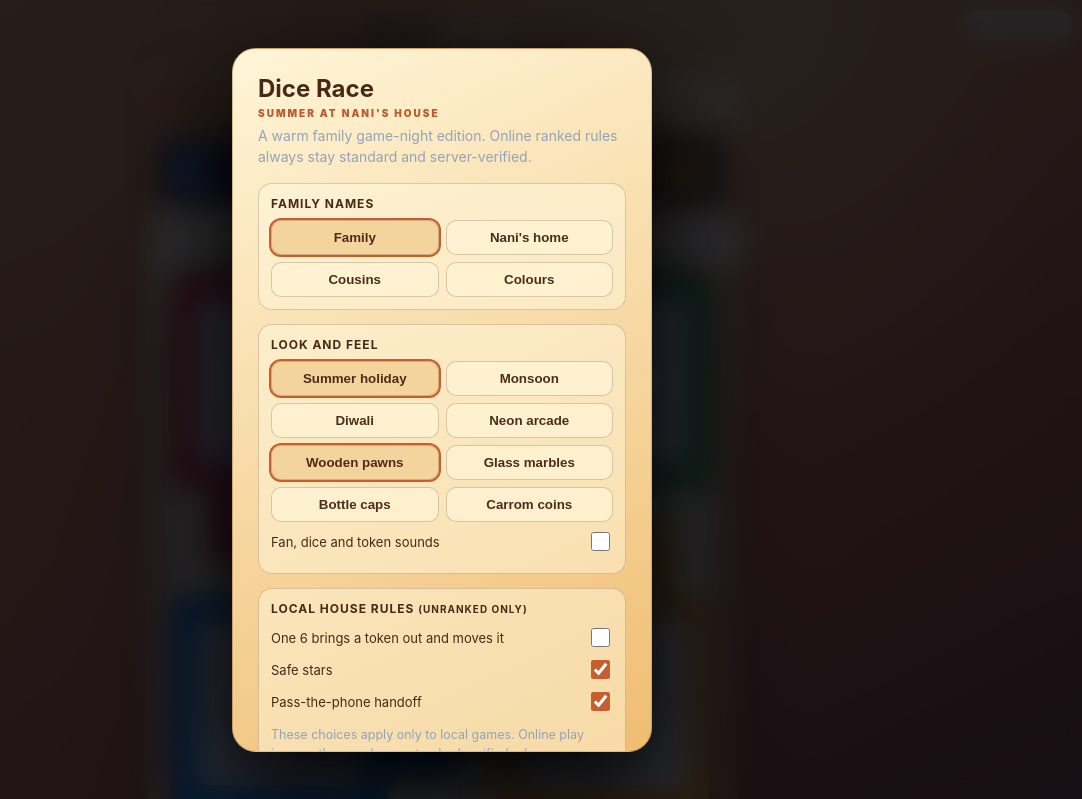
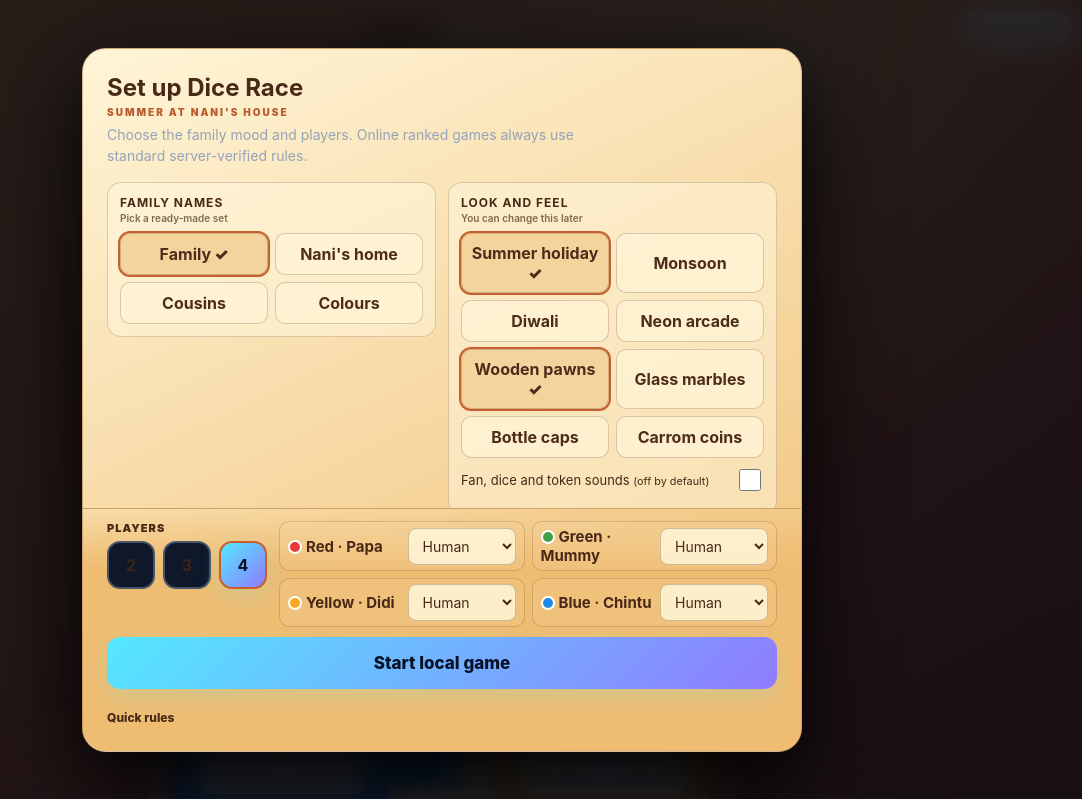
Before and after one commit to Abhijeet351/boardfusion, a website: page index.html in a window 1280 px wide. Shown: the top 799 px of the page, without its empty margins (198-1280 px from the left). Drawn offline with Linux system fonts and the light colour scheme.

Commit message:
Polish game setup and turn feedback
Enhanced accessibility and UI/UX improvements in the game setup and status display.

```diff
--- a/index.html
+++ b/index.html
@@ -113,6 +113,28 @@
   .victory-warm{background:radial-gradient(circle,rgba(255,194,72,.58),rgba(121,53,30,.2) 46%,transparent 70%)}.victory-warm b{font-family:Georgia,serif;background:linear-gradient(120deg,#fff8d0,#ffc44f,#e66e32);-webkit-background-clip:text;background-clip:text;color:transparent}
   @media(max-width:540px){.theme-pill{position:static;margin:4px 0 2px}.choice-grid{grid-template-columns:1fr 1fr}.setup-section{padding:10px}.panel{max-height:92vh}}
 
+  /* Fine UI/UX pass: clearer hierarchy, easier touch targets, calmer setup, and stronger state feedback. */
+  button,input,select{font:inherit}button:focus-visible,input:focus-visible,select:focus-visible,canvas:focus-visible{outline:3px solid color-mix(in srgb,var(--accent) 75%,white);outline-offset:3px}
+  button{min-height:44px}.theme-pill{min-height:36px}.tab{min-height:44px}
+  #statusbar{position:relative;justify-content:flex-start;text-align:left;padding-left:42px;line-height:1.3}
+  #statusbar:before{content:'TURN';position:absolute;left:11px;font-size:8px;font-weight:950;letter-spacing:1px;opacity:.6}
+  #statusbar[data-state="choose"]{box-shadow:0 0 0 2px color-mix(in srgb,var(--accent) 48%,transparent),0 8px 20px rgba(0,0,0,.14)}
+  .arena{overflow:visible}.control-label{display:block;font-size:9px;letter-spacing:.8px;text-transform:uppercase;opacity:.72;margin-top:2px}
+  #controls>button:not(#dicebtn){display:inline-grid;place-items:center;min-width:78px;line-height:1.05}
+  #dicebtn:after{font-size:9px;bottom:-2px}.player-card.active .player-turn:before{content:'● ';animation:turnPulse 1.3s ease-in-out infinite}@keyframes turnPulse{50%{opacity:.35}}
+  .setup-panel{max-width:720px;padding:0;overflow:hidden;display:flex;flex-direction:column}.setup-scroll{padding:24px 24px 8px;overflow-y:auto;overscroll-behavior:contain}
+  .setup-head{display:flex;align-items:flex-start;justify-content:space-between;gap:14px}.setup-head .sub{max-width:520px}.icon-close{flex:0 0 auto;width:42px;border:1px solid var(--line);border-radius:12px;background:transparent;color:inherit;font-size:20px;cursor:pointer}
+  .setup-grid{display:grid;grid-template-columns:1fr 1fr;gap:12px;align-items:start}.setup-section{margin:0}.setup-section.house-rules{grid-column:1/-1}
+  .section-hint{display:block;font-size:10px;font-weight:600;letter-spacing:0;text-transform:none;opacity:.68;margin-top:2px}
+  .choice{min-height:42px;transition:transform .14s ease,background .14s ease}.choice:hover{transform:translateY(-1px)}.choice.sel:after{content:' ✓';font-weight:950}
+  .toggle-line{min-height:42px;margin:1px 0;cursor:pointer}.toggle-line input{width:22px;height:22px;flex:0 0 auto}
+  .setup-actions{position:sticky;bottom:0;z-index:2;padding:12px 24px 16px;background:linear-gradient(180deg,transparent 0%,var(--card) 24%);border-top:1px solid var(--line)}body.theme-nani .setup-actions{background:linear-gradient(180deg,rgba(239,189,114,0),#efbd72 24%)}
+  .player-setup{display:grid;grid-template-columns:160px 1fr;align-items:start;gap:12px}.player-count-label{font-size:11px;font-weight:900;letter-spacing:1px;text-transform:uppercase;margin:0 0 6px}.player-setup .row{margin:0}.player-setup .row button{min-width:0}.player-list{display:grid;grid-template-columns:1fr 1fr;gap:7px}.pset{margin:0;padding:5px 8px;border:1px solid var(--line);border-radius:10px;background:rgba(255,255,255,.07)}.pset select{min-height:36px;max-width:112px}
+  #startbtn{margin-top:10px;min-height:52px}.rules-summary{margin:10px 0 0}.rules-summary summary{cursor:pointer;font-size:12px;font-weight:800;min-height:36px;display:flex;align-items:center}.rules-summary .note{margin:0 0 4px}
+  @media(max-width:680px){.setup-panel{max-width:470px;display:block;overflow-y:auto}.setup-scroll{padding:19px 16px 6px;overflow:visible}.setup-actions{position:static;background:transparent!important}.setup-grid{grid-template-columns:1fr}.setup-section.house-rules{grid-column:auto}.setup-actions{padding:10px 16px 14px}.player-setup{grid-template-columns:1fr}.player-list{grid-template-columns:1fr 1fr}}
+  @media(max-width:420px){header{padding-top:9px}.tabs{margin-top:5px}#statusbar{margin-top:4px}.arena{padding:5px}#controls{position:sticky;bottom:0;z-index:6;background:color-mix(in srgb,var(--panel) 90%,transparent);border-top:1px solid var(--line);backdrop-filter:blur(14px);padding:7px 5px 10px}#controls>button:not(#dicebtn){min-width:63px;padding:10px 8px!important;font-size:12px}.player-list{grid-template-columns:1fr}.setup-head h2{font-size:21px}.choice{font-size:12px}.panel{border-radius:20px}.overlay{padding:10px}}
+  @media(prefers-reduced-motion:reduce){.player-card.active .player-turn:before{animation:none}.choice{transition:none}.choice:hover{transform:none}}
+
   .hidden { display:none !important; }
 </style>
 </head>
@@ -125,14 +147,14 @@
 
 <div id="ludo-view">
   <section class="arena">
-  <div id="statusbar">Set up a game to begin</div>
-  <div id="boardstage"><div id="boardwrap"><canvas id="board" width="600" height="600"></canvas></div><div id="playerrail" aria-live="polite"></div><div id="boarddie" aria-hidden="true"></div></div>
+  <div id="statusbar" role="status" aria-live="polite" aria-atomic="true">Set up a game to begin</div>
+  <div id="boardstage"><div id="boardwrap"><canvas id="board" width="600" height="600" tabindex="0" aria-label="Ludo board. Roll the die, then tap a highlighted token when asked."></canvas></div><div id="playerrail" aria-live="polite"></div><div id="boarddie" aria-hidden="true"></div></div>
   <div id="controls">
     <button id="dicebtn" disabled></button>
-    <button id="newgame">New Game</button>
-    <button id="onlinebtn">Online</button>
-    <button id="howto">Rules</button>
-    <button id="customize">Style</button>
+    <button id="newgame">New Game<span class="control-label">Local</span></button>
+    <button id="onlinebtn">Online<span class="control-label">Room</span></button>
+    <button id="howto">Rules<span class="control-label">How to play</span></button>
+    <button id="customize">Style<span class="control-label">Theme</span></button>
   </div>
   </section>
 </div>
@@ -152,19 +174,21 @@
   <p>The rules engine, card deck, and board renderer are designed in the README. The playable build ships in the next milestone; Dice Race is fully playable today.</p>
 </div>
 
-<div class="overlay" id="setup">
-  <div class="panel">
-    <h2>Dice Race</h2>
-    <div class="nostalgia-kicker">Summer at Nani's House</div><p class="sub">A warm family game-night edition. Online ranked rules always stay standard and server-verified.</p>
-    <div class="setup-section"><h3>Family names</h3><div class="choice-grid" id="namepresets"><button class="choice sel" data-names="Papa,Mummy,Didi,Chintu">Family</button><button class="choice" data-names="Nani,Nana,Maasi,Mama">Nani's home</button><button class="choice" data-names="Dada,Dadi,Bhaiya,Gudiya">Cousins</button><button class="choice" data-names="Red,Green,Yellow,Blue">Colours</button></div></div>
-    <div class="setup-section"><h3>Look and feel</h3><div class="choice-grid" id="themes"><button class="choice sel" data-theme="holiday">Summer holiday</button><button class="choice" data-theme="monsoon">Monsoon</button><button class="choice" data-theme="diwali">Diwali</button><button class="choice" data-theme="neon">Neon arcade</button></div><div class="choice-grid" id="tokensets" style="margin-top:7px"><button class="choice sel" data-token="wood">Wooden pawns</button><button class="choice" data-token="glass">Glass marbles</button><button class="choice" data-token="cap">Bottle caps</button><button class="choice" data-token="carrom">Carrom coins</button></div><label class="toggle-line"><span>Fan, dice and token sounds</span><input type="checkbox" id="soundopt"></label></div>
-    <div class="setup-section"><h3>Local house rules <small>(unranked only)</small></h3><label class="toggle-line"><span>One 6 brings a token out and moves it</span><input type="checkbox" id="quickentry"></label><label class="toggle-line"><span>Safe stars</span><input type="checkbox" id="safestars" checked></label><label class="toggle-line"><span>Pass-the-phone handoff</span><input type="checkbox" id="passphone" checked></label><p class="note">These choices apply only to local games. Online play ignores them and uses standard verified rules.</p></div>
-    <div class="row" id="pcount">
-      <button data-n="2">2P</button><button data-n="3">3P</button><button data-n="4" class="sel">4P</button>
+<div class="overlay" id="setup" role="dialog" aria-modal="true" aria-labelledby="setup-title">
+  <div class="panel setup-panel">
+    <div class="setup-scroll">
+      <div class="setup-head"><div><h2 id="setup-title">Set up Dice Race</h2><div class="nostalgia-kicker">Summer at Nani's House</div><p class="sub">Choose the family mood and players. Online ranked games always use standard server-verified rules.</p></div><button id="closesetup" class="icon-close hidden" aria-label="Close game setup">×</button></div>
+      <div class="setup-grid">
+        <div class="setup-section"><h3>Family names<span class="section-hint">Pick a ready-made set</span></h3><div class="choice-grid" id="namepresets"><button class="choice sel" data-names="Papa,Mummy,Didi,Chintu">Family</button><button class="choice" data-names="Nani,Nana,Maasi,Mama">Nani's home</button><button class="choice" data-names="Dada,Dadi,Bhaiya,Gudiya">Cousins</button><button class="choice" data-names="Red,Green,Yellow,Blue">Colours</button></div></div>
+        <div class="setup-section"><h3>Look and feel<span class="section-hint">You can change this later</span></h3><div class="choice-grid" id="themes"><button class="choice sel" data-theme="holiday">Summer holiday</button><button class="choice" data-theme="monsoon">Monsoon</button><button class="choice" data-theme="diwali">Diwali</button><button class="choice" data-theme="neon">Neon arcade</button></div><div class="choice-grid" id="tokensets" style="margin-top:7px"><button class="choice sel" data-token="wood">Wooden pawns</button><button class="choice" data-token="glass">Glass marbles</button><button class="choice" data-token="cap">Bottle caps</button><button class="choice" data-token="carrom">Carrom coins</button></div><label class="toggle-line"><span>Fan, dice and token sounds <small>(off by default)</small></span><input type="checkbox" id="soundopt"></label></div>
+        <div class="setup-section house-rules"><h3>Local house rules<span class="section-hint">Optional and unranked. Online play ignores these.</span></h3><label class="toggle-line"><span>One 6 brings a token out and moves it</span><input type="checkbox" id="quickentry"></label><label class="toggle-line"><span>Safe stars</span><input type="checkbox" id="safestars" checked></label><label class="toggle-line"><span>Pass-the-phone handoff</span><input type="checkbox" id="passphone" checked></label></div>
+      </div>
     </div>
-    <div id="plist"></div>
-    <button id="startbtn">Start Game</button>
-    <p class="note">Roll a 6 to leave base. Landing on an opponent sends them home; star squares are safe. A 6, a capture, or getting a token home earns another roll - but three 6s in a row ends your turn. First to bring all 4 tokens home wins. Local games can use optional family house rules above; online ranked rooms always use these standard rules.</p>
+    <div class="setup-actions">
+      <div class="player-setup"><div><div class="player-count-label">Players</div><div class="row" id="pcount"><button data-n="2">2</button><button data-n="3">3</button><button data-n="4" class="sel">4</button></div></div><div id="plist" class="player-list"></div></div>
+      <button id="startbtn">Start local game</button>
+      <details class="rules-summary"><summary>Quick rules</summary><p class="note">Roll a 6 to leave base. Tap a glowing token to move it. Captures send opponents home; stars are safe. A 6, capture, or home token earns another roll. Three 6s end the turn. First to bring all four tokens home wins.</p></details>
+    </div>
   </div>
 </div>
 
@@ -238,7 +262,7 @@ let players = [];            // [{color, ai, done}]
 let tokens = {};             // color -> [p..]  -1 yard, 0..50 track, 51..56 home lane (56 = home)
 let turn = 0, dice = null, awaitingMove = false, gameOver = true, sixes = 0;
 let movableCache = [];
-let log = m => { document.getElementById('statusbar').innerHTML = m; };
+let log = m => { const bar=document.getElementById('statusbar');bar.innerHTML=m;bar.dataset.state=(/tap a glowing token/i.test(bar.textContent)?'choose':/to roll/i.test(bar.textContent)?'roll':'info'); };
 const chip = c => '<span class="chip" style="background:'+COLORS[c]+'"></span>';
 const pname = c => chip(c)+c.charAt(0).toUpperCase()+c.slice(1);
 
@@ -256,7 +280,7 @@ document.getElementById('tokensets').onclick=e=>{const b=e.target.closest('[data
 document.getElementById('namepresets').onclick=e=>{const b=e.target.closest('[data-names]');if(!b)return;nostalgia.names=b.dataset.names.split(',');document.querySelectorAll('#namepresets .choice').forEach(x=>x.classList.toggle('sel',x===b));renderPlayerList()};
 document.getElementById('soundopt').onchange=e=>{nostalgia.sound=e.target.checked;if(nostalgia.sound){tone(330,.1,'sine',.04);setFan(true)}else setFan(false)};
 document.getElementById('quickentry').onchange=e=>nostalgia.quickEntry=e.target.checked;document.getElementById('safestars').onchange=e=>nostalgia.safeStars=e.target.checked;document.getElementById('passphone').onchange=e=>nostalgia.passPhone=e.target.checked;
-document.getElementById('themequick').onclick=()=>applyTheme(nostalgia.theme==='neon'?'holiday':'neon');document.getElementById('customize').onclick=()=>document.getElementById('setup').classList.remove('hidden');
+document.getElementById('themequick').onclick=()=>applyTheme(nostalgia.theme==='neon'?'holiday':'neon');function openSetup(){document.getElementById('setup').classList.remove('hidden');document.getElementById('closesetup').classList.toggle('hidden',gameOver);setTimeout(()=>document.getElementById('setup-title').focus?.(),0)}document.getElementById('customize').onclick=openSetup;document.getElementById('closesetup').onclick=()=>document.getElementById('setup').classList.add('hidden');
 function showPassPhone(){if(!nostalgia.passPhone||!players[turn]||players[turn].ai||window.NET?.mode==='v2')return;const el=document.createElement('div');el.className='pass-overlay';el.innerHTML='<div class="pass-card"><small>PASS THE PHONE</small><b>'+escapeHtml(nostalgia.names[turn]||players[turn].color)+'\'s turn</b><p>Hand the board over without peeking.</p><button>Ready to roll</button></div>';document.body.appendChild(el);el.querySelector('button').onclick=()=>el.remove()}
 function showMemoryCard(winner){const moved=Object.values(tokens).flat().filter(x=>x>=0).length;const el=document.createElement('div');el.className='memory-card';el.innerHTML='<div class="memory-inner"><div class="stamp">🏆</div><small>FROM NANI\'S GAME TABLE</small><h2>'+escapeHtml(winner)+' won this one</h2><p>'+moved+' tokens made it onto the board. Save the bragging rights for the next family rematch.</p><button>Keep this memory</button></div>';document.body.appendChild(el);el.querySelector('button').onclick=()=>el.remove()}
 
@@ -293,7 +317,7 @@ document.getElementById('startbtn').onclick = ()=>{
   document.getElementById('dicebtn').disabled = false;
   log(pname(players[0].color)+' to roll'); playerCards(); render(); showPassPhone(); maybeAI();
 };
-document.getElementById('newgame').onclick = ()=>document.getElementById('setup').classList.remove('hidden');
+document.getElementById('newgame').onclick = openSetup;
 document.getElementById('howto').onclick = ()=>alert('Dice Race rules:\n\n- Roll a 6 to move a token out of base.\n- Tap the dice, then tap a highlighted token to move it.\n- Land on an opponent to send them back to base.\n- Star squares are safe.\n- Rolling a 6, capturing, or bringing a token home gives another roll.\n- Three 6s in a row ends your turn.\n- First player to bring all 4 tokens home wins.');
 
 // ---------- Tabs ----------
```
